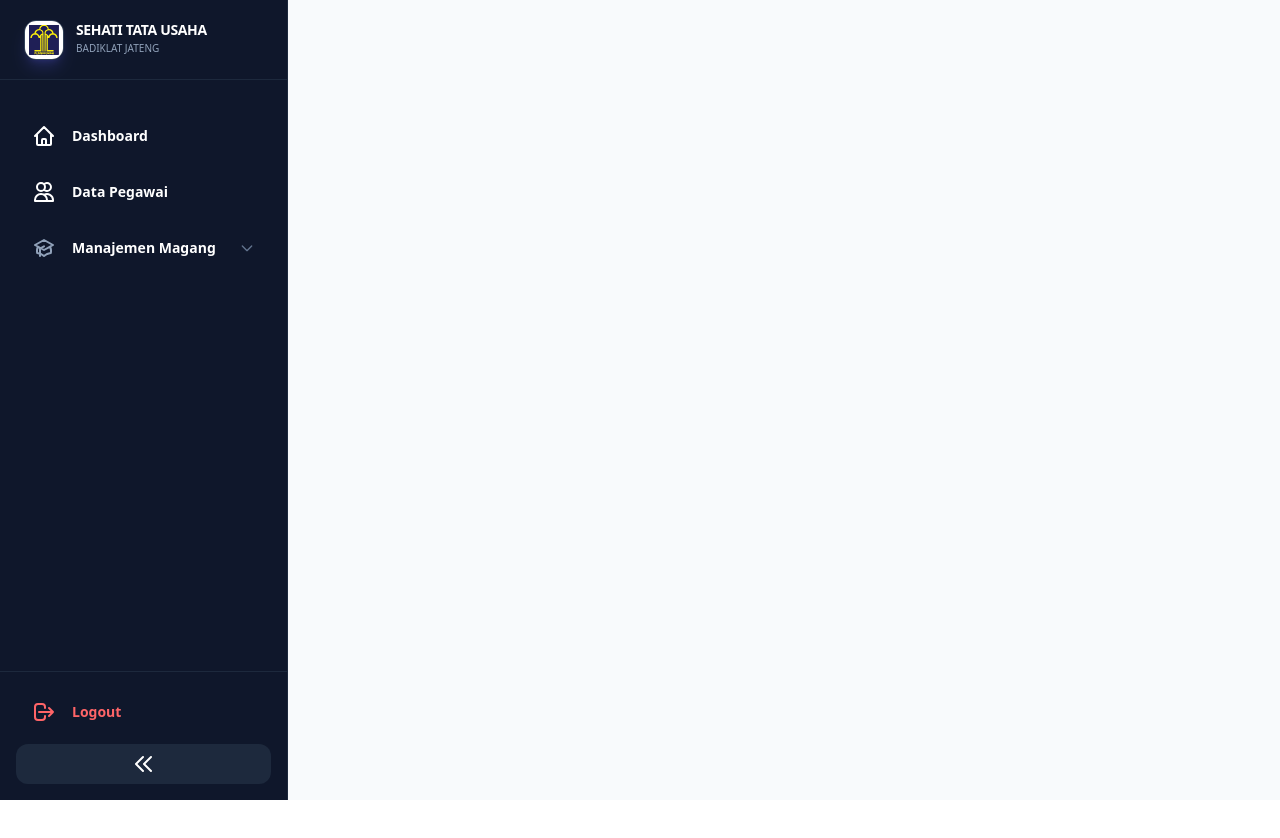
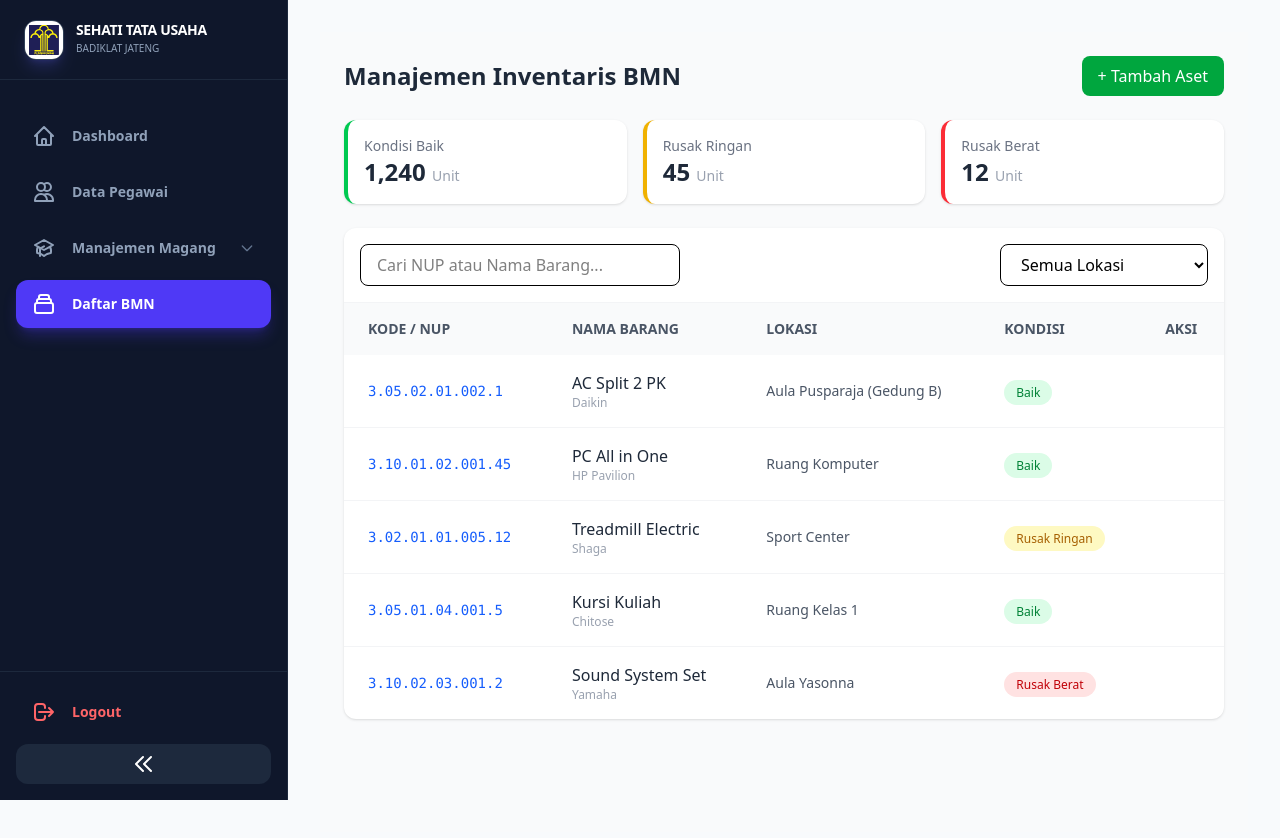
Before and after one commit to andikarifki/frontend_tu_badiklat, a Vue app: page /bmn in a window 1280 px wide. Shown: the top 838 px of the page. Before the commit the page ends 800 px from the top, so only its background shows below. Built offline with nearby package versions, Linux system fonts and the light colour scheme.

Commit message:
add menu BMN

```diff
--- a/src/components/Sidebar.vue
+++ b/src/components/Sidebar.vue
@@ -30,7 +30,7 @@
     <nav class="flex-1 p-4 space-y-2 mt-4 overflow-y-auto custom-scrollbar">
       <router-link
         to="/dashboard"
-        class="flex items-center gap-4 px-4 py-3 rounded-xl transition-all group overflow-hidden whitespace-nowrap"
+        class="flex items-center gap-4 px-4 py-3 rounded-xl transition-all group overflow-hidden whitespace-nowrap text-slate-400 hover:text-white hover:bg-slate-800"
         active-class="bg-indigo-600 text-white shadow-lg shadow-indigo-600/30"
       >
         <svg
@@ -54,7 +54,7 @@
 
       <router-link
         to="/pegawai"
-        class="flex items-center gap-4 px-4 py-3 rounded-xl transition-all group overflow-hidden whitespace-nowrap"
+        class="flex items-center gap-4 px-4 py-3 rounded-xl transition-all group overflow-hidden whitespace-nowrap text-slate-400 hover:text-white hover:bg-slate-800"
         active-class="bg-indigo-600 text-white shadow-lg shadow-indigo-600/30"
       >
         <svg
@@ -79,13 +79,15 @@
       <div class="space-y-1">
         <button
           @click="toggleMagang"
-          class="w-full flex items-center justify-between px-4 py-3 rounded-xl transition-all group overflow-hidden whitespace-nowrap text-white hover:bg-slate-800"
-          :class="{ 'bg-slate-800/50': isMagangOpen && !isCollapsed }"
+          class="w-full flex items-center justify-between px-4 py-3 rounded-xl transition-all group overflow-hidden whitespace-nowrap text-slate-400 hover:text-white hover:bg-slate-800"
+          :class="{
+            'bg-slate-800/50 text-white': isMagangOpen && !isCollapsed,
+          }"
         >
           <div class="flex items-center gap-4">
             <svg
               xmlns="http://www.w3.org/2000/svg"
-              class="h-6 w-6 shrink-0 text-slate-400 group-hover:text-white"
+              class="h-6 w-6 shrink-0"
               fill="none"
               viewBox="0 0 24 24"
               stroke="currentColor"
@@ -141,6 +143,30 @@
           </div>
         </transition>
       </div>
+
+      <router-link
+        to="/bmn"
+        class="flex items-center gap-4 px-4 py-3 rounded-xl transition-all group overflow-hidden whitespace-nowrap text-slate-400 hover:text-white hover:bg-slate-800"
+        active-class="bg-indigo-600 text-white shadow-lg shadow-indigo-600/30"
+      >
+        <svg
+          xmlns="http://www.w3.org/2000/svg"
+          class="h-6 w-6 shrink-0"
+          fill="none"
+          viewBox="0 0 24 24"
+          stroke="currentColor"
+        >
+          <path
+            stroke-linecap="round"
+            stroke-linejoin="round"
+            stroke-width="2"
+            d="M19 11H5m14 0a2 2 0 012 2v6a2 2 0 01-2 2H5a2 2 0 01-2-2v-6a2 2 0 012-2m14 0V9a2 2 0 00-2-2M5 11V9a2 2 0 012-2m0 0V5a2 2 0 012-2h6a2 2 0 012 2v2M7 7h10"
+          />
+        </svg>
+        <span v-show="!isCollapsed" class="font-semibold text-sm"
+          >Daftar BMN</span
+        >
+      </router-link>
     </nav>
 
     <div class="p-4 border-t border-slate-800 space-y-2">
@@ -198,52 +224,19 @@ const emit = defineEmits(["update:modelValue", "logout"]);
 const isCollapsed = ref(false);
 const isMagangOpen = ref(false);
 
-// Menangani toggle collapse sidebar
 const toggleCollapse = () => {
   isCollapsed.value = !isCollapsed.value;
-  // Tutup sub-menu magang jika sidebar diciutkan
   if (isCollapsed.value) {
     isMagangOpen.value = false;
   }
 };
 
-// Menangani toggle sub-menu magang
 const toggleMagang = () => {
-  if (isCollapsed.value) {
-    isCollapsed.value = false; // Buka sidebar dulu jika diklik saat ciut
-  }
+  if (isCollapsed.value) isCollapsed.value = false;
   isMagangOpen.value = !isMagangOpen.value;
 };
 
-// Sync state ke parent (untuk margin konten utama)
 watchEffect(() => {
   emit("update:modelValue", isCollapsed.value);
 });
 </script>
-
-<style scoped>
-/* Animasi buka tutup sub-menu */
-.expand-enter-active,
-.expand-leave-active {
-  transition: all 0.3s ease-in-out;
-  max-height: 100px;
-}
-
-.expand-enter-from,
-.expand-leave-to {
-  max-height: 0;
-  opacity: 0;
-}
-
-/* Custom scrollbar untuk nav jika menu sangat banyak */
-.custom-scrollbar::-webkit-scrollbar {
-  width: 4px;
-}
-.custom-scrollbar::-webkit-scrollbar-track {
-  background: transparent;
-}
-.custom-scrollbar::-webkit-scrollbar-thumb {
-  background: #334155;
-  border-radius: 10px;
-}
-</style>
--- a/src/router/index.js
+++ b/src/router/index.js
@@ -7,6 +7,7 @@ import DaftarMagang from "../views/Magang/DaftarMagang.vue";
 import Pengumuman from "../views/Magang/Pengumuman.vue";
 import PesertaMagang from "../views/PesertaMagang.vue";
 import CalonMagang from "../views/CalonMagang.vue";
+import ListBMN from "../views/ListBMN.vue";
 
 const routes = [
   {
@@ -42,6 +43,11 @@ const routes = [
     component: CalonMagang,
   },
   {
+    path: "/bmn",
+    name: "Bmn",
+    component: ListBMN,
+  },
+  {
     path: "/daftar-magang",
     name: "DaftarMagang",
     component: DaftarMagang,
--- /dev/null
+++ b/src/views/ListBMN.vue
@@ -0,0 +1,177 @@
+<template>
+  <div class="p-6 bg-gray-50 min-h-screen">
+    <div class="flex justify-between items-center mb-6">
+      <h2 class="text-2xl font-bold text-gray-800">Manajemen Inventaris BMN</h2>
+      <div class="flex gap-2">
+        <button
+          class="bg-green-600 hover:bg-green-700 text-white px-4 py-2 rounded-lg transition"
+        >
+          + Tambah Aset
+        </button>
+      </div>
+    </div>
+
+    <div class="grid grid-cols-1 md:grid-cols-3 gap-4 mb-6">
+      <div
+        class="bg-white p-4 rounded-xl shadow-sm border-l-4 border-green-500"
+      >
+        <p class="text-sm text-gray-500">Kondisi Baik</p>
+        <p class="text-2xl font-bold text-gray-800">
+          1,240 <span class="text-sm font-normal text-gray-400">Unit</span>
+        </p>
+      </div>
+      <div
+        class="bg-white p-4 rounded-xl shadow-sm border-l-4 border-yellow-500"
+      >
+        <p class="text-sm text-gray-500">Rusak Ringan</p>
+        <p class="text-2xl font-bold text-gray-800">
+          45 <span class="text-sm font-normal text-gray-400">Unit</span>
+        </p>
+      </div>
+      <div class="bg-white p-4 rounded-xl shadow-sm border-l-4 border-red-500">
+        <p class="text-sm text-gray-500">Rusak Berat</p>
+        <p class="text-2xl font-bold text-gray-800">
+          12 <span class="text-sm font-normal text-gray-400">Unit</span>
+        </p>
+      </div>
+    </div>
+
+    <div class="bg-white rounded-xl shadow-sm overflow-hidden">
+      <div
+        class="p-4 border-b border-gray-100 flex flex-col md:flex-row gap-4 justify-between"
+      >
+        <input
+          v-model="search"
+          type="text"
+          placeholder="Cari NUP atau Nama Barang..."
+          class="border rounded-lg px-4 py-2 w-full md:w-80 focus:ring-2 focus:ring-blue-500 outline-none"
+        />
+        <select
+          v-model="filterLokasi"
+          class="border rounded-lg px-4 py-2 outline-none"
+        >
+          <option value="">Semua Lokasi</option>
+          <option value="Gedung A">Gedung A (Kantor)</option>
+          <option value="Gedung B">Gedung B (Asrama)</option>
+          <option value="Sport Center">Sport Center Ali Said</option>
+        </select>
+      </div>
+
+      <table class="w-full text-left">
+        <thead class="bg-gray-50 text-gray-600 text-sm uppercase">
+          <tr>
+            <th class="px-6 py-4">Kode / NUP</th>
+            <th class="px-6 py-4">Nama Barang</th>
+            <th class="px-6 py-4">Lokasi</th>
+            <th class="px-6 py-4">Kondisi</th>
+            <th class="px-6 py-4 text-center">Aksi</th>
+          </tr>
+        </thead>
+        <tbody class="divide-y divide-gray-100">
+          <tr
+            v-for="item in filteredBMN"
+            :key="item.id"
+            class="hover:bg-gray-50 transition"
+          >
+            <td class="px-6 py-4 font-mono text-sm text-blue-600">
+              {{ item.nup }}
+            </td>
+            <td class="px-6 py-4">
+              <div class="font-medium text-gray-800">{{ item.nama }}</div>
+              <div class="text-xs text-gray-400">{{ item.merek }}</div>
+            </td>
+            <td class="px-6 py-4 text-sm text-gray-600">{{ item.lokasi }}</td>
+            <td class="px-6 py-4">
+              <span
+                :class="statusClass(item.kondisi)"
+                class="px-3 py-1 rounded-full text-xs font-medium"
+              >
+                {{ item.kondisi }}
+              </span>
+            </td>
+            <td class="px-6 py-4 text-center">
+              <button class="text-blue-500 hover:text-blue-700 mr-3">
+                <i class="fas fa-edit"></i>
+              </button>
+              <button class="text-gray-500 hover:text-gray-700">
+                <i class="fas fa-history"></i>
+              </button>
+            </td>
+          </tr>
+        </tbody>
+      </table>
+    </div>
+  </div>
+</template>
+
+<script>
+export default {
+  data() {
+    return {
+      search: "",
+      filterLokasi: "",
+      // Data dummy sesuai aset Badiklat Jateng
+      bmnData: [
+        {
+          id: 1,
+          nup: "3.05.02.01.002.1",
+          nama: "AC Split 2 PK",
+          merek: "Daikin",
+          lokasi: "Aula Pusparaja (Gedung B)",
+          kondisi: "Baik",
+        },
+        {
+          id: 2,
+          nup: "3.10.01.02.001.45",
+          nama: "PC All in One",
+          merek: "HP Pavilion",
+          lokasi: "Ruang Komputer",
+          kondisi: "Baik",
+        },
+        {
+          id: 3,
+          nup: "3.02.01.01.005.12",
+          nama: "Treadmill Electric",
+          merek: "Shaga",
+          lokasi: "Sport Center",
+          kondisi: "Rusak Ringan",
+        },
+        {
+          id: 4,
+          nup: "3.05.01.04.001.5",
+          nama: "Kursi Kuliah",
+          merek: "Chitose",
+          lokasi: "Ruang Kelas 1",
+          kondisi: "Baik",
+        },
+        {
+          id: 5,
+          nup: "3.10.02.03.001.2",
+          nama: "Sound System Set",
+          merek: "Yamaha",
+          lokasi: "Aula Yasonna",
+          kondisi: "Rusak Berat",
+        },
+      ],
+    };
+  },
+  computed: {
+    filteredBMN() {
+      return this.bmnData.filter((item) => {
+        return (
+          (item.nama.toLowerCase().includes(this.search.toLowerCase()) ||
+            item.nup.includes(this.search)) &&
+          (this.filterLokasi === "" || item.lokasi.includes(this.filterLokasi))
+        );
+      });
+    },
+  },
+  methods: {
+    statusClass(kondisi) {
+      if (kondisi === "Baik") return "bg-green-100 text-green-700";
+      if (kondisi === "Rusak Ringan") return "bg-yellow-100 text-yellow-700";
+      return "bg-red-100 text-red-700";
+    },
+  },
+};
+</script>
```
